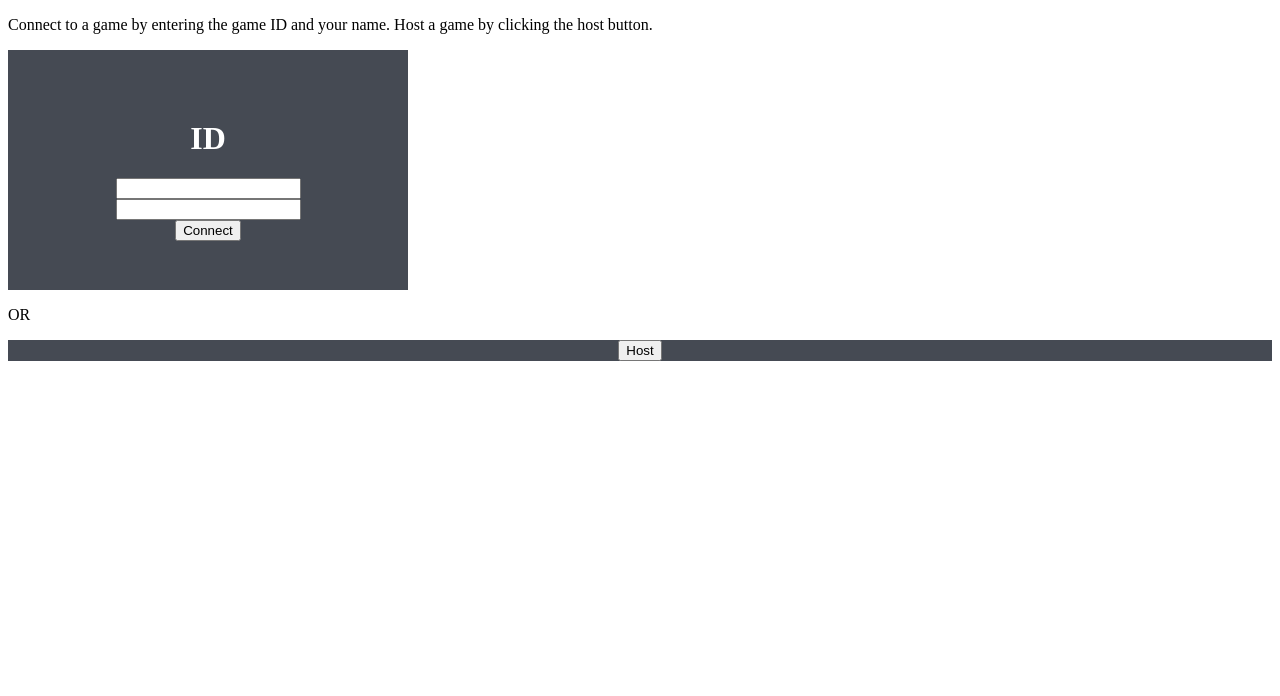
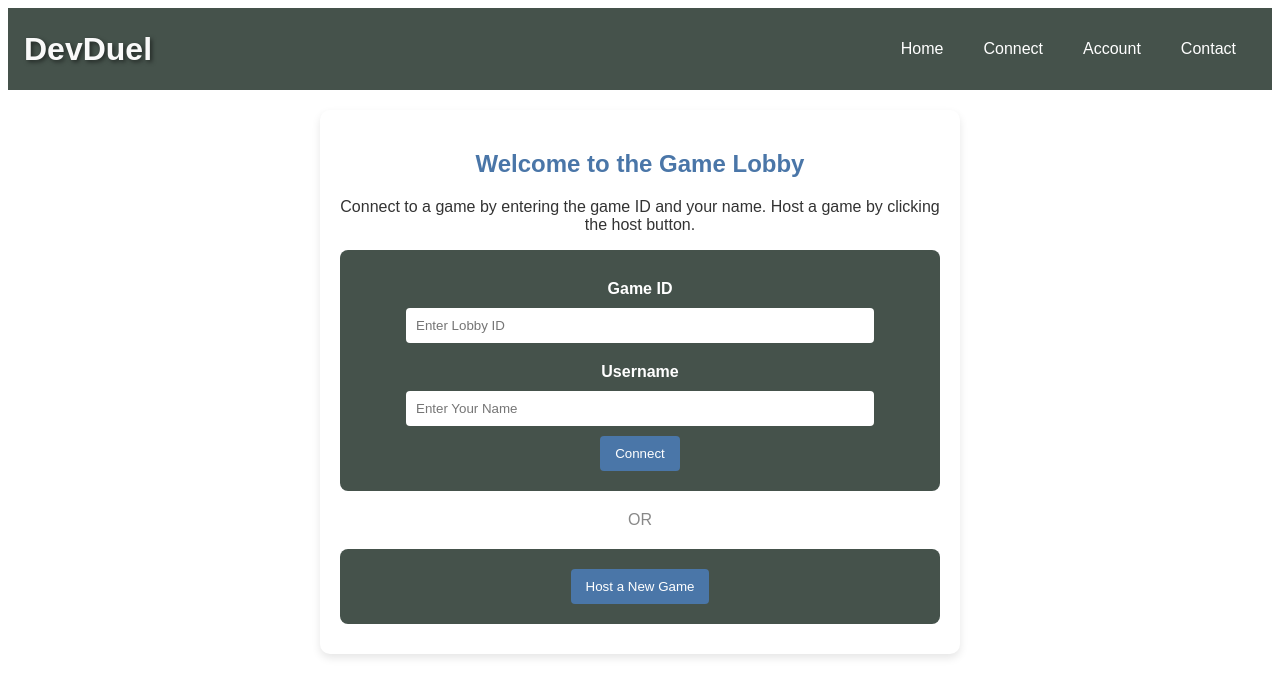
Before and after one commit to jdcarrothers/DevDuel, a Vue app: page /connect in a window 1280 px wide. Shown: the top 696 px of the page. Built offline with nearby package versions, Linux system fonts and the light colour scheme; no server answers.

Commit message:
UI overhaul

```diff
--- a/src/App.vue
+++ b/src/App.vue
@@ -1,15 +1,16 @@
 <template>
   <div>
+    <NavBarComponent />
     <RouterView />
   </div>
 </template>
 
 <script>
-
+import NavBarComponent from './components/NavBarComponent.vue';
 export default {
   name: 'App',
   components: {
-
+    NavBarComponent
   },
   // remove when needed
   mounted() {
--- a/src/components/JoinOrCreateLobbyComponent.vue
+++ b/src/components/JoinOrCreateLobbyComponent.vue
@@ -1,18 +1,22 @@
 <template>
   <div class="container">
+    <h2>Welcome to the Game Lobby</h2>
     <p>Connect to a game by entering the game ID and your name. Host a game by clicking the host button.</p>
 
     <div class="connect">
-      <h1>ID</h1>
-      <input v-model="joinCredLobbyID" type="text">
-      <input v-model="joinCredUsername" type="text">
-      <button @click="connectToGame">Connect</button>
+      <label for="lobbyID">Game ID</label>
+      <input id="lobbyID" v-model="joinCredLobbyID" type="text" placeholder="Enter Lobby ID">
+
+      <label for="username">Username</label>
+      <input id="username" v-model="joinCredUsername" type="text" placeholder="Enter Your Name">
+
+      <button class="btn" @click="connectToGame">Connect</button>
     </div>
 
-    <p>OR</p>
+    <div class="separator">OR</div>
 
     <div class="host">
-      <button @click="hostGame">Host</button>
+      <button class="btn" @click="hostGame">Host a New Game</button>
     </div>
   </div>
 </template>
@@ -78,19 +82,62 @@ export default {
 </script>
 
 <style scoped>
+.container {
+  text-align: center;
+  font-family: 'Arial', sans-serif;
+  color: #333;
+  max-width: 600px;
+  margin: 20px auto;
+  padding: 20px;
+  box-shadow: 0 4px 8px rgba(0, 0, 0, 0.1);
+  border-radius: 10px;
+}
+
+h2 {
+  color: #4a76a8;
+}
+
 .connect, .host {
   display: flex;
   flex-direction: column;
   align-items: center;
   justify-content: center;
-  background-color: rgb(69, 74, 83);
+  background-color: #45524b;
   color: #ffffff;
+  padding: 20px;
+  border-radius: 8px;
+  margin: 10px 0;
 }
 
-.connect {
-  height: 30vh;
-  width: 50vh;
+.connect input, .host input {
+  padding: 10px;
+  margin: 10px 0;
+  border: none;
+  border-radius: 4px;
+  width: 80%;
 }
 
-/* Additional styling here */
+.btn {
+  background-color: #4a76a8;
+  color: white;
+  padding: 10px 15px;
+  border: none;
+  border-radius: 4px;
+  cursor: pointer;
+  transition: background-color 0.3s;
+}
+
+.btn:hover {
+  background-color: #3a5a78;
+}
+
+.separator {
+  color: #888;
+  margin: 20px 0;
+}
+
+label {
+  margin-top: 10px;
+  font-weight: bold;
+}
 </style>
--- a/src/components/LobbyAdminPanelComponent.vue
+++ b/src/components/LobbyAdminPanelComponent.vue
@@ -1,9 +1,14 @@
 <template>
-  <div>
-    <div>Hello</div>
-    <h1>Lobby code: {{ lobbyCode }}</h1>
-    <h1 v-if="players.length">{{ players.join(', ') }}</h1>
-    <button @click="startQuiz">Start Quiz</button>
+  <div class="lobby-container">
+    <div class="header">Welcome to the Quiz Lobby</div>
+    <h1 class="lobby-code">Lobby code: {{ lobbyCode }}</h1>
+    <div v-if="players.length" class="player-list">
+      <h2>Players:</h2>
+      <div class="player-grid">
+        <div v-for="player in players" :key="player" class="player-box">{{ player }}</div>
+      </div>
+    </div>
+    <button class="btn" @click="startQuiz">Start Quiz</button>
   </div>
 </template>
 
@@ -50,5 +55,66 @@ export default {
 </script>
 
 <style scoped>
-/* Your scoped styles here */
+.lobby-container {
+  text-align: center;
+  font-family: 'Arial', sans-serif;
+  color: #333;
+  max-width: 600px;
+  margin: 40px auto;
+  padding: 20px;
+  box-shadow: 0 4px 8px rgba(0, 0, 0, 0.1);
+  border-radius: 10px;
+  background-color: #f9f9f9;
+}
+
+.header {
+  color: #4a76a8;
+  margin-bottom: 20px;
+}
+
+.lobby-code {
+  color: #3a5a78;
+  margin-bottom: 10px;
+}
+
+.player-list h2 {
+  color: #45524b;
+}
+
+.btn {
+  background-color: #4a76a8;
+  color: white;
+  padding: 10px 15px;
+  border: none;
+  border-radius: 4px;
+  cursor: pointer;
+  transition: background-color 0.3s;
+}
+
+.btn:hover {
+  background-color: #3a5a78;
+}
+.player-list {
+  margin: 20px 0;
+}
+
+.player-grid {
+  display: flex;
+  flex-wrap: wrap;
+  gap: 10px;
+  padding: 10px;
+  justify-content: center; /* Center the boxes */
+}
+
+.player-box {
+  display: inline-block;
+  background-color: #4a76a8;
+  color: white;
+  padding: 10px;
+  border-radius: 5px;
+  text-align: center;
+  box-shadow: 0 2px 4px rgba(0, 0, 0, 0.2);
+  margin: 5px;
+  white-space: nowrap; /* Prevents text from wrapping */
+}
 </style>
--- a/src/components/LobbyUserPanelComponent.vue
+++ b/src/components/LobbyUserPanelComponent.vue
@@ -1,7 +1,10 @@
 <template>
-  <div>
-    <h1>Lobby code: {{ lobbyCode }} Username: {{ username }}</h1>
-    <h1>Waiting on host to start</h1>
+  <div class="waiting-lobby-container">
+    <div class="lobby-details">
+      <h1>Lobby code: {{ lobbyCode }}</h1>
+      <h2>Username: {{ username }}</h2>
+    </div>
+    <h2 class="waiting-message">Waiting on host to start</h2>
   </div>
 </template>
 
@@ -53,5 +56,25 @@ export default {
 </script>
 
 <style scoped>
-/* Your scoped styles here */
+.waiting-lobby-container {
+  text-align: center;
+  font-family: 'Arial', sans-serif;
+  color: #333;
+  max-width: 600px;
+  margin: 40px auto;
+  padding: 20px;
+  box-shadow: 0 4px 8px rgba(0, 0, 0, 0.1);
+  border-radius: 10px;
+  background-color: #f9f9f9;
+}
+
+.lobby-details {
+  color: #3a5a78;
+  margin-bottom: 10px;
+}
+
+.waiting-message {
+  color: #45524b;
+  font-size: 1.2em;
+}
 </style>
--- /dev/null
+++ b/src/components/NavBarComponent.vue
@@ -0,0 +1,114 @@
+<template>
+<nav class="navbar">
+    <div class="logo">DevDuel</div>
+    <ul class="nav-links" :class="{ 'nav-active': navOpen }">
+    <li><a href="#">Home</a></li>
+    <li><a href="#">Connect</a></li>
+    <li><a href="#">Account</a></li>
+    <li><a href="#">Contact</a></li>
+    </ul>
+    <div class="burger" @click="toggleNav">
+    <div></div>
+    <div></div>
+    <div></div>
+    </div>
+</nav>
+</template>
+
+<script>
+export default {
+data() {
+    return {
+    navOpen: false,
+    };
+},
+methods: {
+    toggleNav() {
+    this.navOpen = !this.navOpen;
+    },
+},
+};
+</script>
+
+<style scoped>
+.navbar {
+display: flex;
+justify-content: space-between;
+align-items: center;
+background-color: #45524b;
+color: white;
+padding: 1rem;
+font-family: 'Arial', sans-serif;
+}
+
+.logo {
+  font-size: 2rem; /* Increase size */
+  font-weight: bold;
+  color: #f9f9f9;
+  text-shadow: 2px 2px 4px rgba(0, 0, 0, 0.5); /* Add shadow for depth */
+  transition: transform 0.3s ease; /* Smooth transition on hover */
+}
+.logo:hover {
+  cursor: pointer;
+  transform: scale(1.1); /* Slightly enlarge on hover */
+}
+.nav-links {
+list-style: none;
+display: flex;
+transition: transform 0.3s ease-in;
+}
+
+.nav-links li {
+padding: 0 20px;
+}
+
+.nav-links a {
+color: white;
+text-decoration: none;
+transition: color 0.3s ease;
+}
+
+.nav-links a:hover {
+color: #4a76a8;
+}
+
+.burger {
+display: none;
+cursor: pointer;
+}
+
+.burger div {
+width: 25px;
+height: 3px;
+background-color: white;
+margin: 5px;
+transition: all 0.3s ease;
+}
+
+/* Responsive Styles */
+@media (max-width: 768px) {
+.nav-links {
+    flex-direction: column;
+    width: 100%;
+    position: absolute;
+    right: 0;
+    top: 8vh;
+    background-color: #45524b;
+    transform: translateX(100%);
+    transition: transform 0.5s ease-in;
+}
+
+.nav-links.nav-active {
+    transform: translateX(0%);
+}
+
+.nav-links li {
+    text-align: center;
+    padding: 10px;
+}
+
+.burger {
+    display: block;
+}
+}
+</style>
```
Also changed, not shown: server.js (+0 -44 lines), 1 other file (tests, documents, lock files or other folders).
